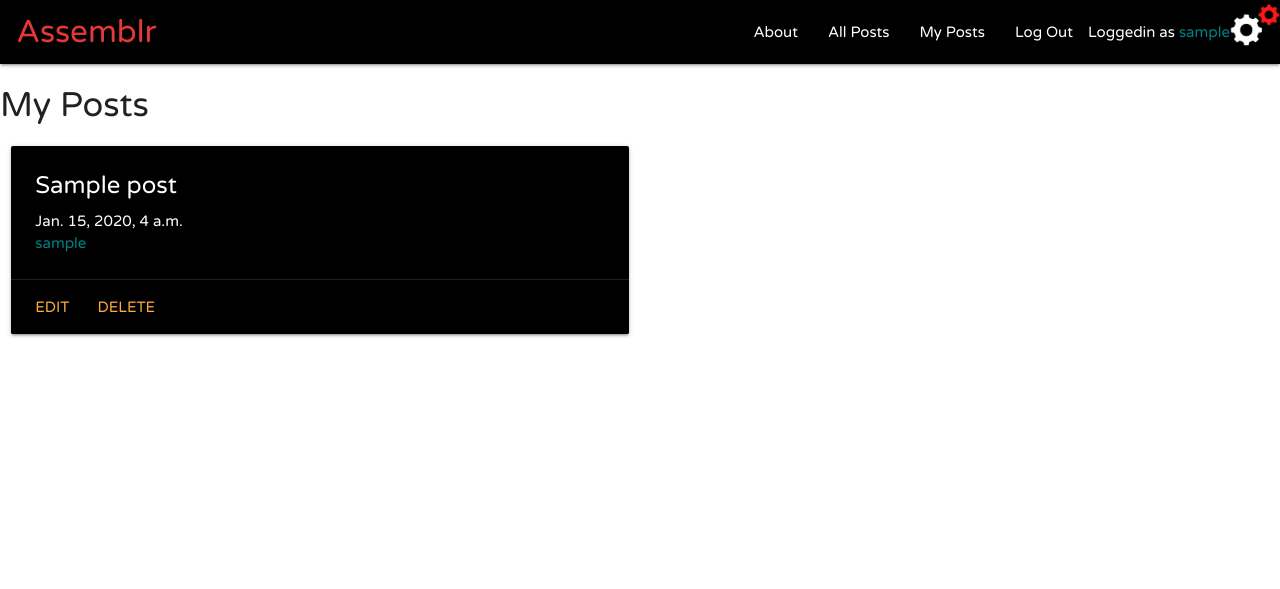
After one commit to ChrisChroma/Assemblr, a Django app: page /posts/my_posts/ in a window 1280 px wide. The commit adds this page. Shown: the top 589 px of the page. Run offline with Django 3.2, Linux system fonts and the light colour scheme; a user stored in the database is signed in; tables that the repository leaves empty hold one stand-in row (values such as "Sample post").

Commit message:
final push

```diff
--- a/Assemblr/settings.py
+++ b/Assemblr/settings.py
@@ -121,7 +121,3 @@ USE_TZ = True
 STATIC_URL = '/static/'
 LOGIN_REDIRECT_URL = '/posts/'
 LOGOUT_REDIRECT_URL = '/'
-
-import django_heroku
-django_heroku.settings(locals())
-WSGI_APPLICATION = 'Assemblr.wsgi.application'
--- a/main_app/models.py
+++ b/main_app/models.py
@@ -90,6 +90,8 @@ class Message(models.Model):
     post = models.ForeignKey(Post, on_delete=models.CASCADE)
     # student = models.ForeignKey(Student, on_delete=models.CASCADE)
     created_at = models.DateTimeField(auto_now_add=True)
+    user = models.ForeignKey(User, on_delete=models.CASCADE)
+
 
 
     def __str__(self):
--- a/main_app/templates/base.html
+++ b/main_app/templates/base.html
@@ -20,8 +20,10 @@
                 <ul class="right">
                     <li><a href="{% url 'about' %}">About</a></li>
                     {% if user.is_authenticated %}
-                        <li><a href="{% url 'index' %}">Posts</a></li>
+                        <li><a href="{% url 'index' %}">All Posts</a></li>
+                        <li><a href="{% url 'my_posts' %}">My Posts</a></li>
                         <li><a href="{% url 'logout' %}">Log Out</a></li>
+                        <li>Loggedin as <span class="card-title" style="color: teal">{{ user.username }}</span></li>
                         {% else %}
                         <li><a href="{% url 'signup' %}">Sign Up</a></li>
                         <li><a href="{% url 'login' %}">Log In</a></li>
--- /dev/null
+++ b/main_app/templates/posts/my_posts.html
@@ -0,0 +1,34 @@
+{% extends 'base.html' %}
+{% block content %}
+
+<h4>My Posts</h4>
+
+{% for post in my_posts %}
+<div class="row">
+    <div class="col s12 m6">
+      <div class="card black darken-1">
+      <a href="{% url 'detail' post.id %}">
+        <div class="card-content white-text">
+          <span class="card-title">{{ post.title }}</span>
+          <p>{{ post.created_at }}</p>
+          <p style="color: teal">{{ post.user.username }}</p>
+        </div>
+        </a>
+        <div class="card-action">
+          <a href="{% url 'posts_update' post.id %}">Edit</a>
+        <a href="{% url 'posts_delete' post.id %}">Delete</a>
+        </div>
+      </div>
+    </div>
+  </div>
+  {% endfor %}
+
+<!-- <button type="submit" class="btn">
+<a href="{% url 'posts_create' %}">Create A New Post</a>
+</button> -->
+
+
+
+
+
+{% endblock %}
--- a/main_app/urls.py
+++ b/main_app/urls.py
@@ -6,20 +6,17 @@ urlpatterns = [
     path('', views.home, name='home'),
     path('about/', views.about, name='about'),
     path('posts/', views.posts_index, name='index'),
+    path('posts/my_posts/', views.my_posts, name='my_posts'),
     path('posts/<int:post_id>/', views.posts_detail, name='detail'),
 
     path('posts/create/', views.PostCreate.as_view(), name='posts_create'),
     path('posts/<int:pk>/update/', views.PostUpdate.as_view(), name='posts_update'),
     path('posts/<int:pk>/delete/', views.PostDelete.as_view(), name='posts_delete'),
 
-    # path('messages/create/', views.MessageCreate.as_view(), name='add_message'),
-    # path('posts/<int:post_id>/add_message/', views.MessageCreate.as_view(), name='add_message'),
     path('posts/<int:post_id>/add_message/', views.add_message, name='add_message'),
-
 
     path('messages/<int:pk>/update/', views.MessageUpdate.as_view(), name='messages_update'),
     path('messages/<int:pk>/delete/', views.MessageDelete.as_view(), name='messages_delete'),
-
 
     path('messages/<int:pk>/', views.MessageDetail.as_view(), name="message_detail"),
     path('accounts/signup/', views.signup, name='signup'),
--- a/main_app/views.py
+++ b/main_app/views.py
@@ -3,6 +3,8 @@ from django.views.generic import CreateView, UpdateView, DeleteView, DetailView
 from django.contrib.auth import login
 from django.contrib.auth.forms import UserCreationForm
 from django.contrib.auth.decorators import login_required
+from django.contrib.auth.mixins import LoginRequiredMixin
+
 
 
 # from django.views.generic.edit import CreateView, UpdateView, DeleteView
@@ -16,7 +18,7 @@ from .forms import MessageForm, StudentForm
 
 # ========= CBV's ===================
 
-class PostCreate(CreateView):
+class PostCreate(LoginRequiredMixin, CreateView):
     model = Post
     fields = ['title', 'content']
     success_url = '/posts/'
@@ -38,22 +40,22 @@ class PostCreate(CreateView):
 
 
 
-class PostUpdate(UpdateView):
+class PostUpdate(LoginRequiredMixin, UpdateView):
     model = Post
     fields = ['title', 'content']
     success_url = '/posts/'
 
 
-class PostDelete(DeleteView):
+class PostDelete(LoginRequiredMixin, DeleteView):
     model = Post
     success_url = '/posts/'
 
 
-class MessageDetail(DetailView):
+class MessageDetail(LoginRequiredMixin, DetailView):
     model = Message
 
 
-class MessageUpdate(UpdateView):
+class MessageUpdate(LoginRequiredMixin, UpdateView):
     model = Message
     fields = ['comment']
 
@@ -61,7 +63,7 @@ class MessageUpdate(UpdateView):
         return reverse('detail', kwargs={'post_id': self.object.post.id})
 
 
-class MessageDelete(DeleteView):
+class MessageDelete(LoginRequiredMixin, DeleteView):
     model = Message
 
     def get_success_url(self):
@@ -69,20 +71,24 @@ class MessageDelete(DeleteView):
 
 # ========= Functions ===================
 
-
+@login_required
 def home(request):
     return render(request, 'home.html')
-
 
 def about(request):
     return render(request, 'about.html')
 
-
+@login_required
 def posts_index(request):
     posts = Post.objects.all()
     return render(request, 'posts/index.html', {'posts': posts})
 
+@login_required
+def my_posts(request):
+    my_posts = Post.objects.filter(user=request.user)
+    return render(request, 'posts/my_posts.html', {'my_posts' : my_posts})
 
+@login_required
 def posts_detail(request, post_id):
     post = Post.objects.get(id=post_id)
     message_form = MessageForm()
@@ -94,16 +100,15 @@ def posts_detail(request, post_id):
 #     message = Message.objects.get(id=message_id)
 #     return render(request, 'yourtemplate', {'post': post, 'message': message})
 
-
+@login_required
 def add_message(request, post_id):
     form = MessageForm(request.POST)
     if form.is_valid():
         new_message = form.save(commit=False)
         new_message.post_id = post_id
+        new_message.user = request.user
         new_message.save()
     return redirect('detail', post_id=post_id)
-
-
 
 def signup(request):
   error_message = ''
```
Also changed, not shown: main_app/templates/posts/detail.html (+17 -43 lines), main_app/templates/posts/index.html (+9 -13 lines), main_app/migrations/0013_message_user.py (added).
